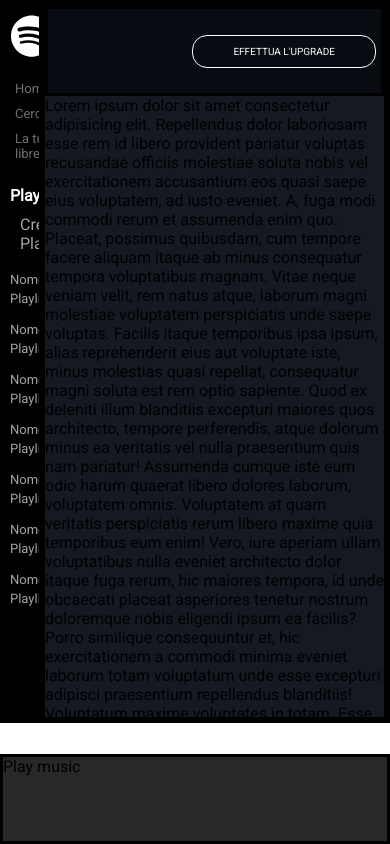
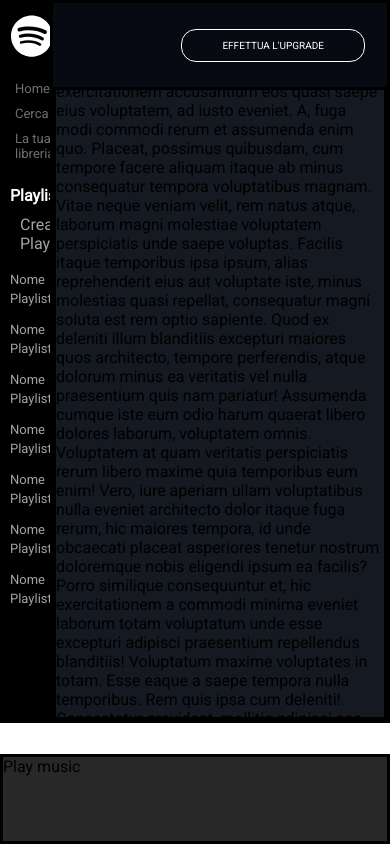
Before and after one commit to nico17022001/html-css-spotifyweb, a plain HTML site: page index.html in a window 390 px wide. Drawn offline with Linux system fonts and the light colour scheme.

Commit message:
[corretto-dimensioni-verticali]

```diff
--- a/assets/style.css
+++ b/assets/style.css
@@ -64,10 +64,14 @@ main{
 }
 
 #upgrade-container{
-  width: 100%;
+  width: calc( 100% - 200px);
   height: 90px;
+  position: fixed;
+  right: 0;
+  top: 0;
+  z-index: 998;
   border: solid;
-  background-color: #080b12;
+  background-color: #080b12f8;
 }
 
 #main-content{
@@ -155,7 +159,7 @@ main{
 #upgrade-container{
   display: flex;
   align-items: center;
-  padding: 10px 5px;
+  padding: 10px 22px;
   justify-content: flex-end;
 }
 
@@ -165,7 +169,6 @@ main{
   border-radius: 15px;
   display: flex;
   justify-content: center;
-  align-items: center;
   cursor: pointer;
 }
 
@@ -188,16 +191,24 @@ main{
 
 @media screen and (max-height:350px) {
   #container-music-play{
-    height: 40vh;
+    height: 50px;
+  }
+
+  #upgrade-container{
+    height: 50px;
   }
 }
 
 @media screen and (max-width:576px){
   #spotify-menu{
-    width:10vw;
+    width: 50px;
+  }
+
+  #upgrade-container{
+    width: calc(100% - 50px);
   }
 
   #spotify-content{
-    width: 90vw;
+    width: calc(100% - 50px);
   }
 }
```
